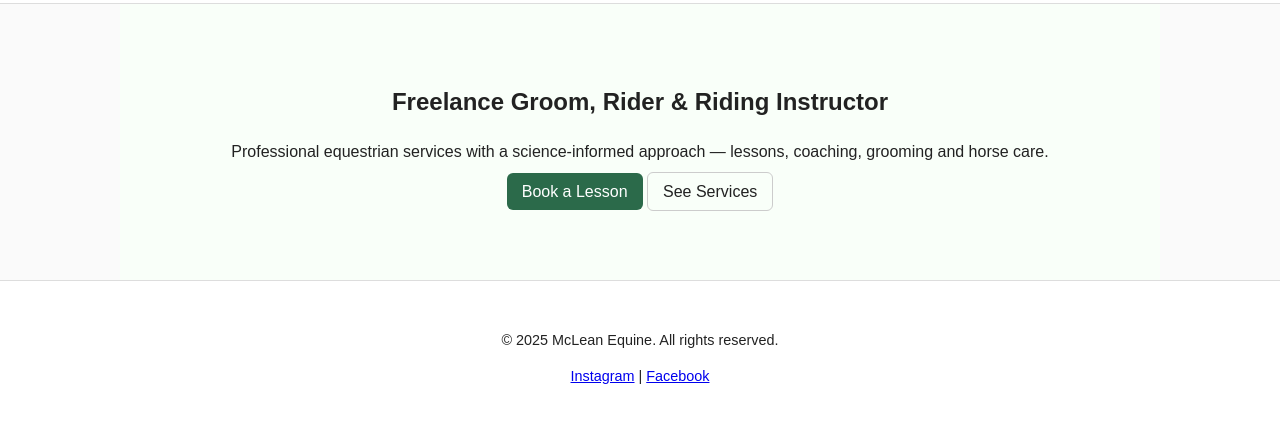
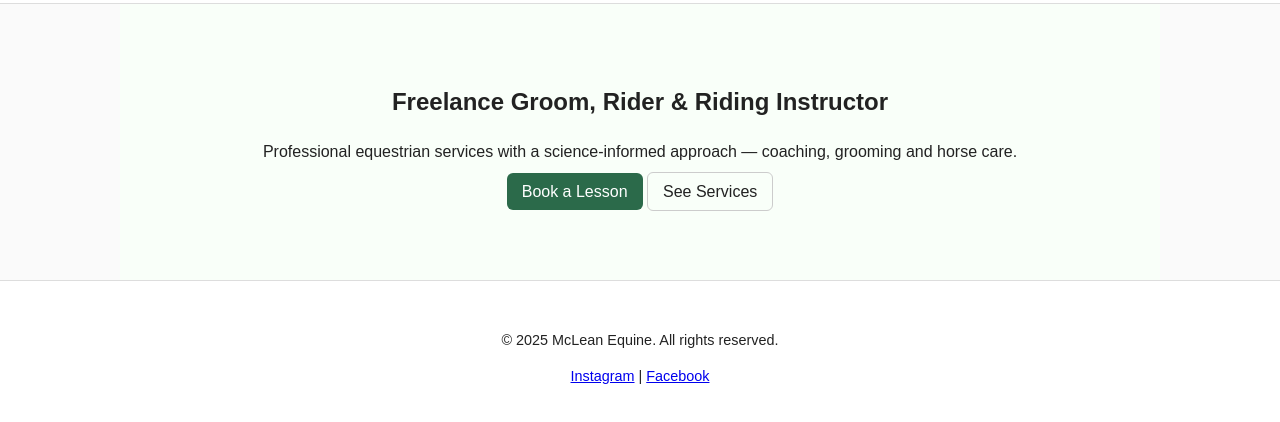
Before and after one commit to mcleanequine/mcleanequine, a plain HTML site: page index.html in a window 1280 px wide. Shown: the part 66-488 px from the top of the page. Drawn offline with Linux system fonts and the light colour scheme.

Commit message:
Update index.html

```diff
--- a/index.html
+++ b/index.html
@@ -25,7 +25,7 @@
 
 <section class="hero wrap">
   <h1>Freelance Groom, Rider & Riding Instructor</h1>
-  <p>Professional equestrian services with a science-informed approach — lessons, coaching, grooming and horse care.</p>
+  <p>Professional equestrian services with a science-informed approach — coaching, grooming and horse care.</p>
   <p><a class="btn" href="contact.html">Book a Lesson</a> <a class="btn ghost" href="services.html">See Services</a></p>
 </section>
 </main>
```
